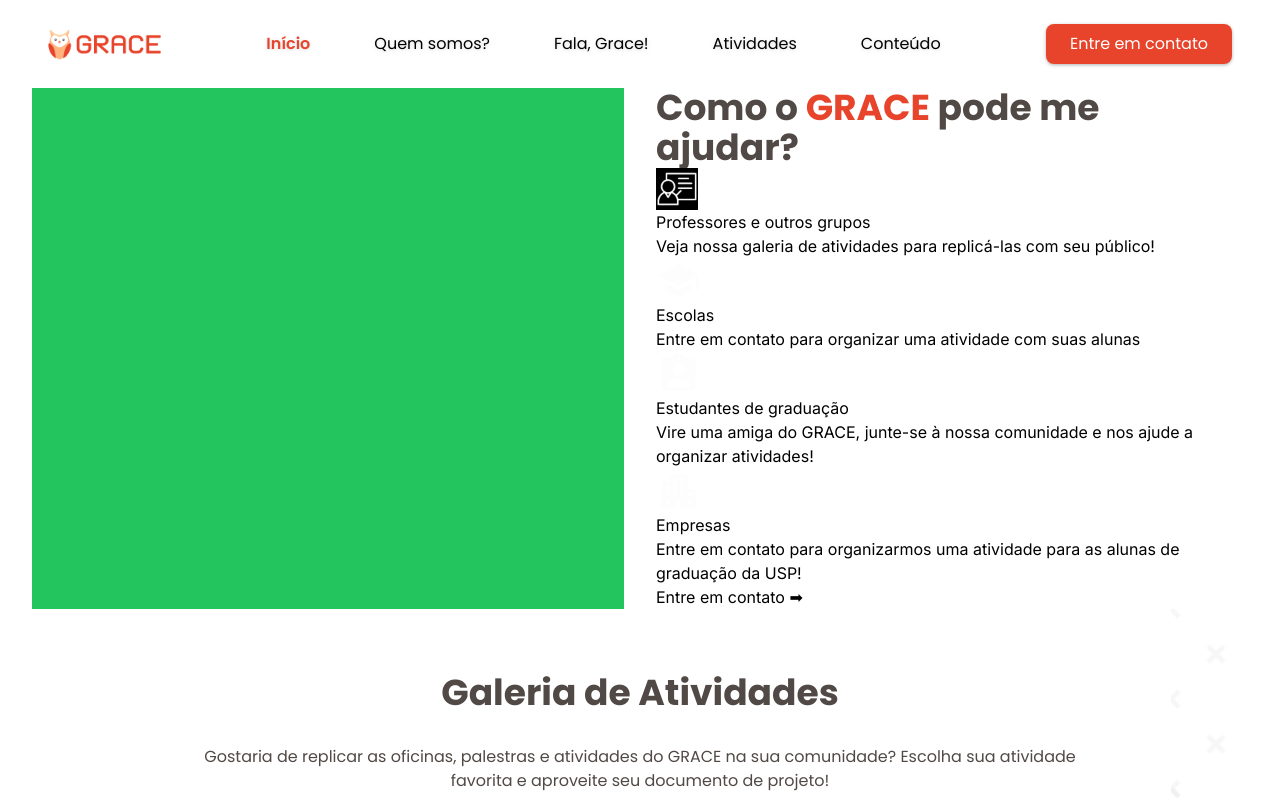
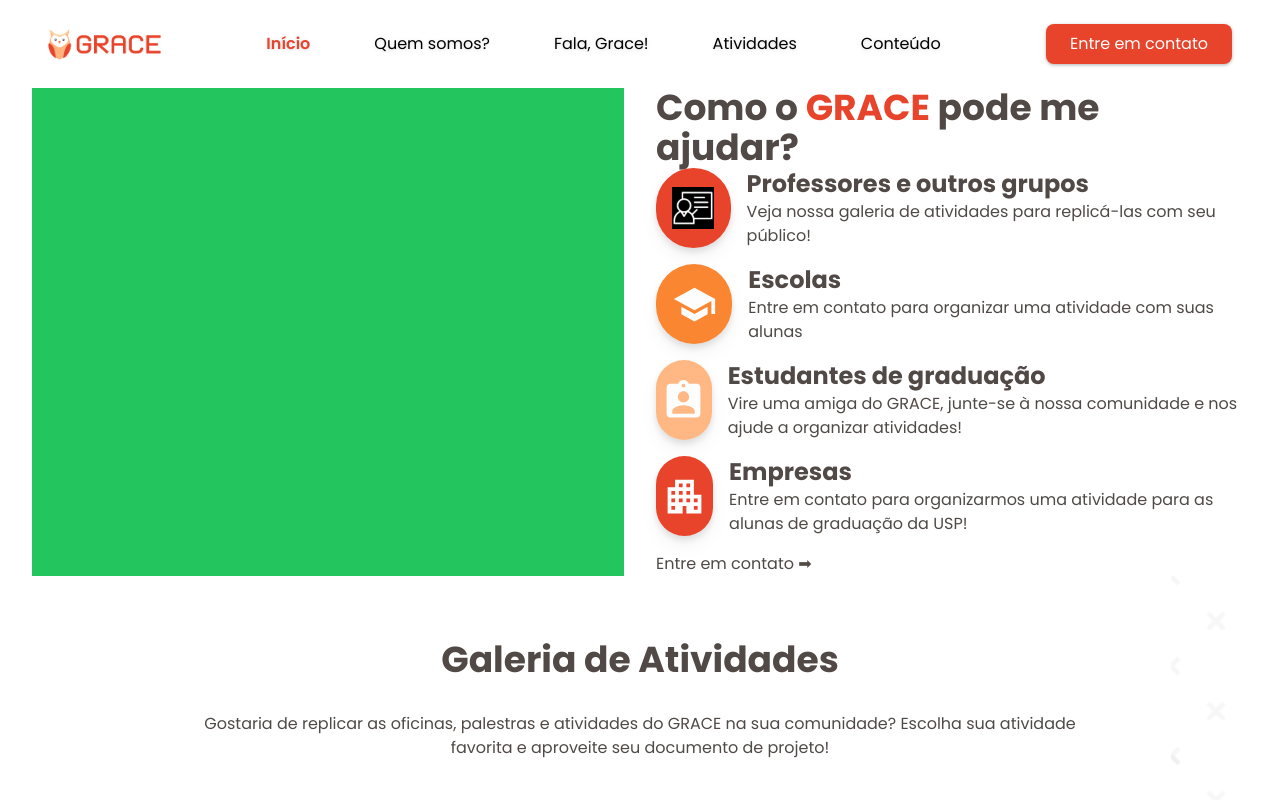
Before and after one commit to petsi-each/Grace-Website, a Next.js app: page / in a window 1280 px wide. Shown: the top 800 px of the page. Built offline with nearby package versions, Linux system fonts and the light colour scheme.

Commit message:
style: style options di

```diff
--- a/src/app/components/ComoGracePodeAjudar.tsx
+++ b/src/app/components/ComoGracePodeAjudar.tsx
@@ -12,43 +12,43 @@
             title: "Professores e outros grupos",
             description: "Veja nossa galeria de atividades para replicá-las com seu público!",
             icon: <TeacherIcon />,
-            color: "#E7442B"
+            color: "bg-vermelhoGrace"
         },
         {
             title: "Escolas",
             description: "Entre em contato para organizar uma atividade com suas alunas",
             icon: <SchoolIcon />,
-            color: "#FA8632"
+            color: "bg-laranjaGrace"
         },
         {
             title: "Estudantes de graduação",
             description: "Vire uma amiga do GRACE, junte-se à nossa comunidade e nos ajude a organizar atividades!",
             icon: <AssignmentIcon />,
-            color: "#FFB884"
+            color: "bg-pessegoGrace"
         },
         {
             title: "Empresas",
             description: "Entre em contato para organizarmos uma atividade para as alunas de graduação da USP!",
             icon: <ApartmentIcon />,
-            color: "#E7442B"
+            color: "bg-vermelhoGrace"
         },
     ]
 
     return (
-        <section className="grid grid-cols-2 gap-8">
+        <section className="grid grid-cols-2 gap-8 font-Poppins text-cinzaGrace">
             <div className="bg-green-500">
                 {/* <img src="./home/grace-ajuda-1.png" alt="Membra do GRACE fazendo high five com uma criança" /> */}
                 {/* <img src="./home/grace-ajuda-2.png" alt="Na frente, membra do GRACE monitorando duas alunas em atividade. Atrás, outra membra auxiliando outras alunas" /> */}
             </div>
             <div>
-                <h2 className="font-Poppins text-4xl font-bold text-cinzaGrace">Como o <span className="text-vermelhoGrace">GRACE</span> pode me ajudar?</h2>
+                <h2 className="text-4xl font-bold ">Como o <span className="text-vermelhoGrace">GRACE</span> pode me ajudar?</h2>
 
                 {
                     options.map((option, idx) => (
-                        <div>
-                            <span>{option.icon}</span>
+                        <div className="flex items-center mb-4 space-x-4" key={idx}>
+                            <span className={`${option.color} drop-shadow-lg rounded-full h-20 w-20 flex items-center justify-center`}>{option.icon}</span>
                             <span>
-                                <h3>{option.title}</h3>
+                                <h3 className="font-bold text-2xl">{option.title}</h3>
                                 <p>{option.description}</p>
                             </span>
                         </div>
```
